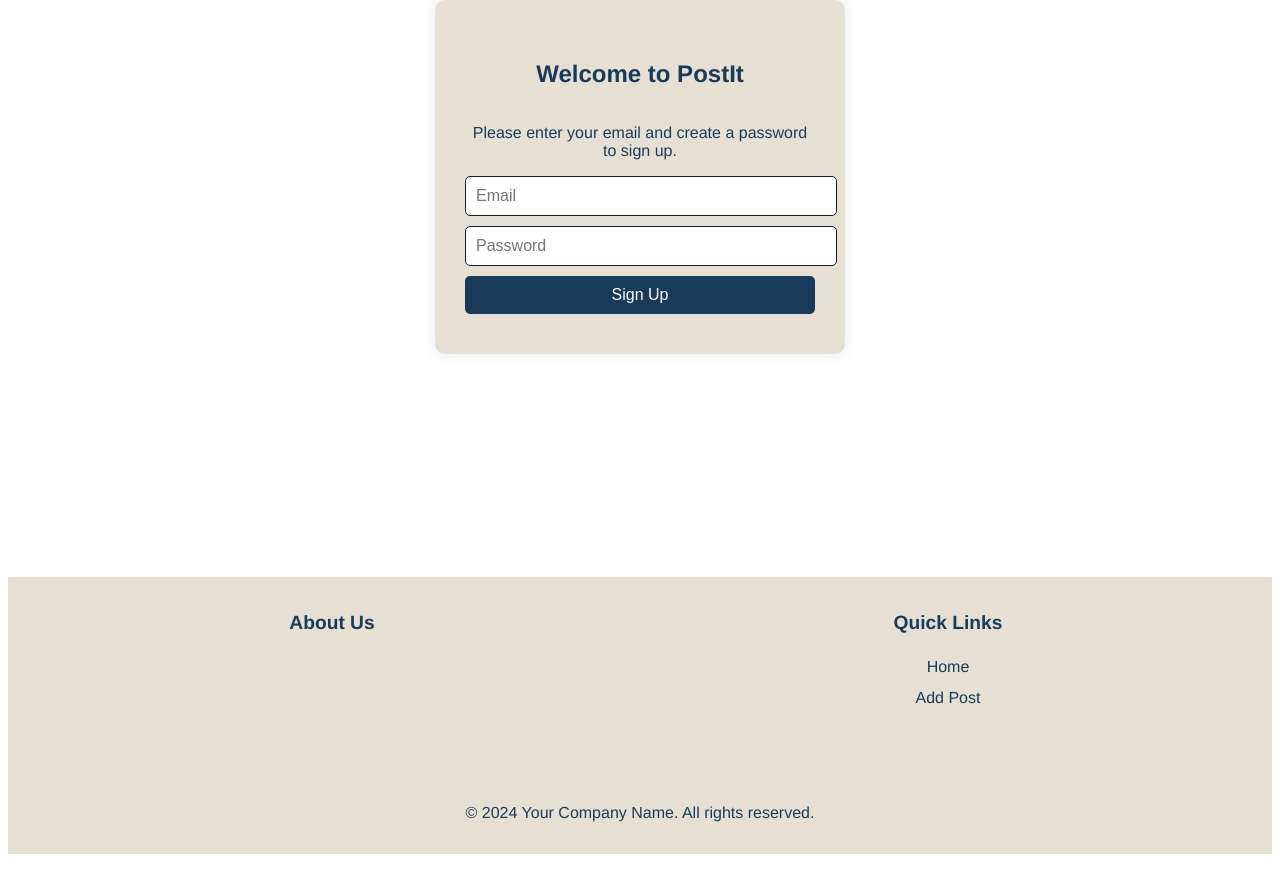
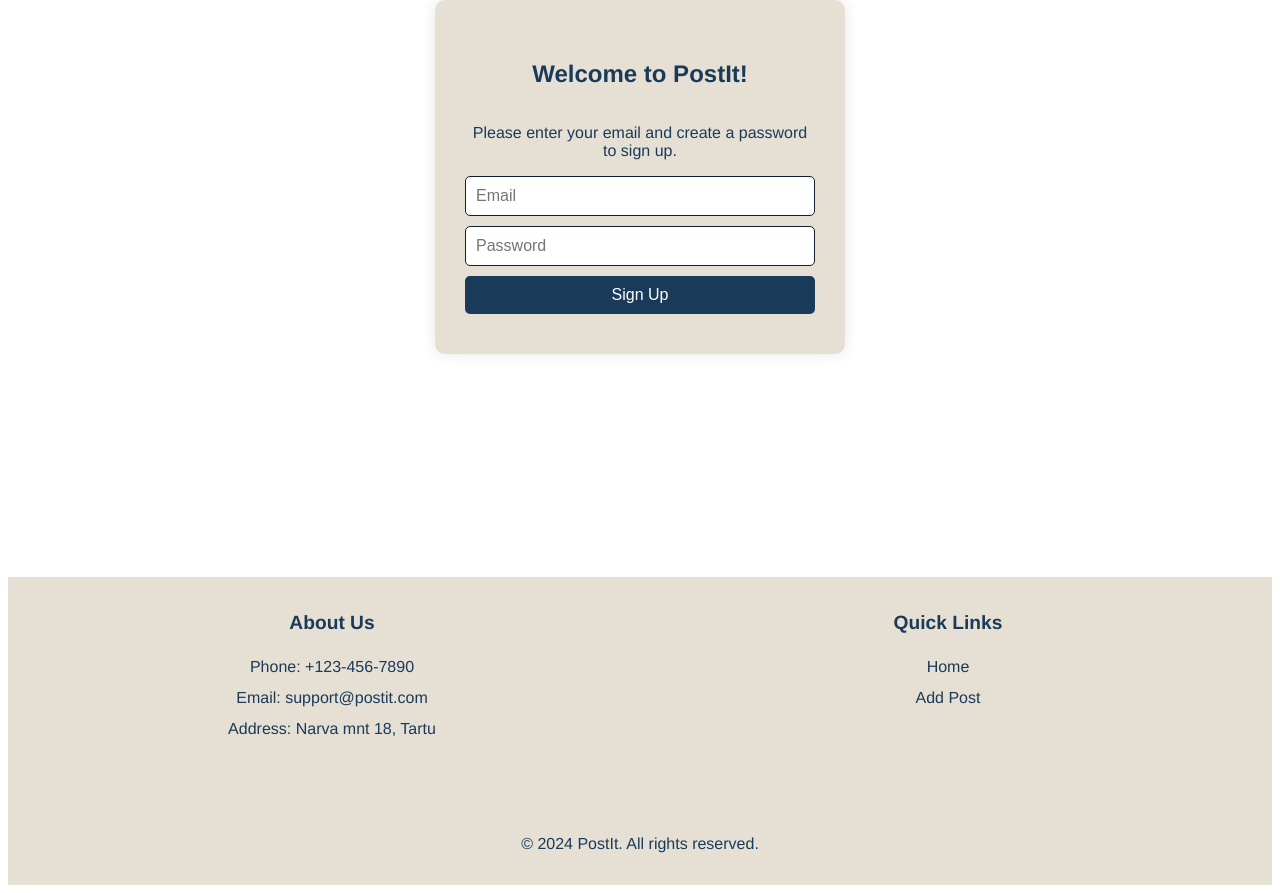
Before and after one commit to k6ivupuu/AUgroup, a Vue app: page /signup in a window 1280 px wide. Shown: the part 291-1184 px from the top of the page. Before the commit the page ends 1153 px from the top, so only its background shows below. Built offline with nearby package versions, Linux system fonts and the light colour scheme.

Commit message:
Styling changes to signup page and adding more info to footer

```diff
--- a/src/components/Footer.vue
+++ b/src/components/Footer.vue
@@ -3,6 +3,11 @@
     <div class="footer-content">
       <div class="footer-section">
         <h3>About Us</h3>
+        <ul>
+          <li>Phone: +123-456-7890</li>
+          <li>Email: support@postit.com</li>
+          <li>Address: Narva mnt 18, Tartu</li>
+        </ul>
       </div>
       <div class="footer-section">
         <h3>Quick Links</h3>
@@ -14,7 +19,7 @@
     </div>
     <!-- Copyright Bar -->
     <div class="copyright">
-      <p>&copy; {{ currentYear }} Your Company Name. All rights reserved.</p>
+      <p>&copy; {{ currentYear }} PostIt. All rights reserved.</p>
     </div>
   </footer>
 </template>
--- a/src/views/SignUp.vue
+++ b/src/views/SignUp.vue
@@ -6,7 +6,7 @@
       <div class="flex-container">
         <div class="column"></div>
         <div class="signup-box">
-          <h2>Welcome to PostIt</h2>
+          <h2>Welcome to PostIt!</h2>
           <p>Please enter your email and create a password to sign up.</p>
           <form @submit.prevent="handleSignup">
             <input
@@ -24,7 +24,7 @@
               required
             />
             <p v-if="errorMessage" class="error-message">{{ errorMessage }}</p>
-            <button type="submit" id="signup-button">Sign Up</button>
+            <button type="submit" id="signup-button" :class="{ clicked: signupButtonClicked }" @click="handleSignup">Sign Up</button>
           </form>
         </div>
         <div class="column"></div>
@@ -49,7 +49,7 @@ export default {
       this.errorMessage = "";
       const validationErrors = this.validatePassword(this.password);
       if (validationErrors.length > 0) {
-        this.errorMessage = `The password is not valid for these given reasons =  ${validationErrors.join(", ")}`;
+        this.errorMessage = `The password is not valid for these given reasons:  ${validationErrors.join(", ")}`;
       } else {
         alert("Signup Successful!");
       }
@@ -122,13 +122,18 @@ export default {
   text-align: center;
 }
 
-.input-field {
+.input-field, #signup-button {
   width: 100%;
-  margin-bottom: 10px;
+  box-sizing: border-box;
   padding: 10px;
   font-size: 16px;
+  border-radius: 5px;
+  border-radius: 5px;
+}
+
+.input-field {
+  margin-bottom: 10px;
   border: 1px solid var(--main-darker);
-  border-radius: 5px;
 }
 
 .error-message {
@@ -138,14 +143,13 @@ export default {
 }
 
 #signup-button {
-  width: 100%;
-  padding: 10px;
   background-color: var(--main-dark);
   color: white;
   border: none;
-  border-radius: 5px;
-  font-size: 16px;
   cursor: pointer;
 }
 
+#signup-button:hover {
+  background-color: var(--main-light);
+}
 </style>
```
